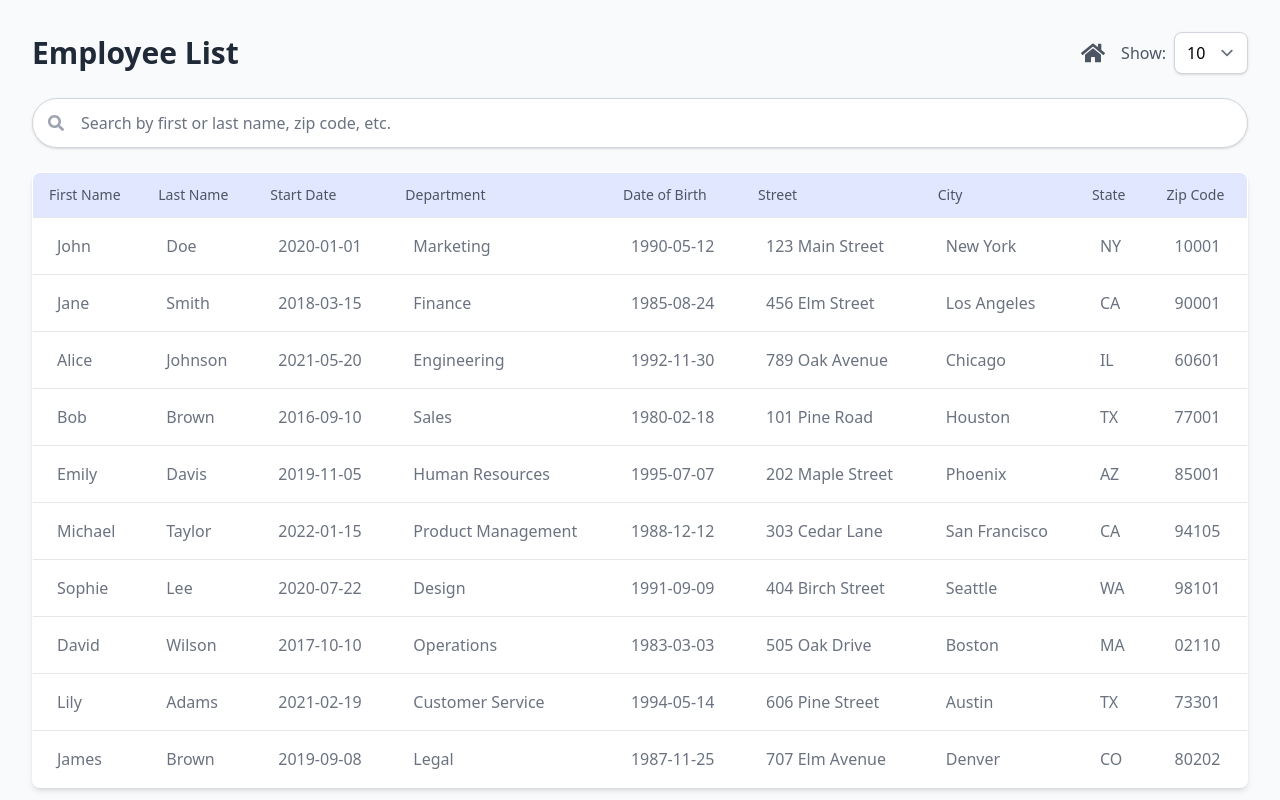
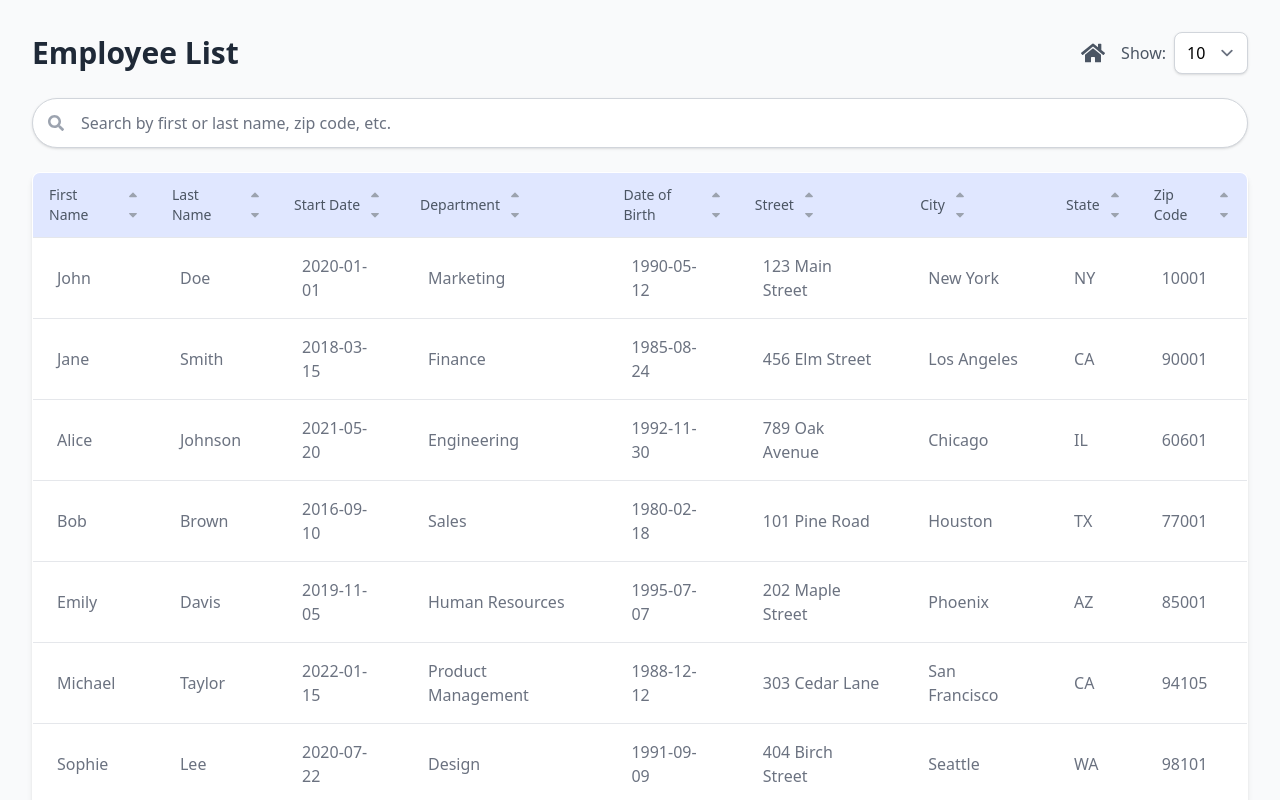
Before and after one commit to youtlane/wealthHealth, a Next.js app in the folder hrnet-react/: page /allEmployee in a window 1280 px wide. Shown: the top 800 px of the page. Built offline with nearby package versions, Linux system fonts and the light colour scheme.

Commit message:
feat: add sorting

```diff
--- a/hrnet-react/src/app/allEmployee/page.jsx
+++ b/hrnet-react/src/app/allEmployee/page.jsx
@@ -2,8 +2,8 @@
 
 import React, { useMemo, useState, useCallback, useEffect } from "react";
 import { useSelector } from "react-redux";
-import { useTable, usePagination } from "react-table";
-import { FaSearch, FaHome } from "react-icons/fa";
+import { useTable, usePagination, useSortBy } from "react-table";
+import { FaSearch, FaHome, FaSortUp, FaSortDown } from "react-icons/fa";
 import Link from "next/link";
 import '../global.css';
 
@@ -24,11 +24,7 @@ const AllEmployee = () => {
     );
   }, [employees, searchTerm]);
 
-  const data = useMemo(() => {
-    return filteredEmployees.map((employee) => ({
-      ...employee,
-    }));
-  }, [filteredEmployees]);
+  const data = useMemo(() => filteredEmployees, [filteredEmployees]);
 
   const columns = useMemo(
     () => [
@@ -65,6 +61,7 @@ const AllEmployee = () => {
       data,
       initialState: { pageIndex: 0, pageSize: itemsPerPage }, // Dynamic items per page
     },
+    useSortBy,  // Adding sorting functionality
     usePagination
   );
 
@@ -119,11 +116,24 @@ const AllEmployee = () => {
             <tr {...headerGroup.getHeaderGroupProps()}>
               {headerGroup.headers.map(column => (
                 <th
-                  {...column.getHeaderProps()}
+                  {...column.getHeaderProps(column.getSortByToggleProps())}  // Enable sorting on header click
                   className="py-3 px-4 text-left text-sm font-medium text-gray-600 border-b"
                   style={{ backgroundColor: 'rgb(224, 231, 255)', color: 'rgb(75, 85, 99)' }}
                 >
-                  {column.render("Header")}
+                  <div className="flex items-center">
+                    {column.render("Header")}
+                    {/* Sorting Icons - stack them vertically */}
+                    <div className="flex flex-col ml-2">
+                      {/* Ascending sort icon */}
+                      <FaSortUp
+                        className={column.isSorted && !column.isSortedDesc ? 'text-indigo-600' : 'text-gray-400'}
+                      />
+                      {/* Descending sort icon */}
+                      <FaSortDown
+                        className={column.isSorted && column.isSortedDesc ? 'text-indigo-600' : 'text-gray-400'}
+                      />
+                    </div>
+                  </div>
                 </th>
               ))}
             </tr>
```
